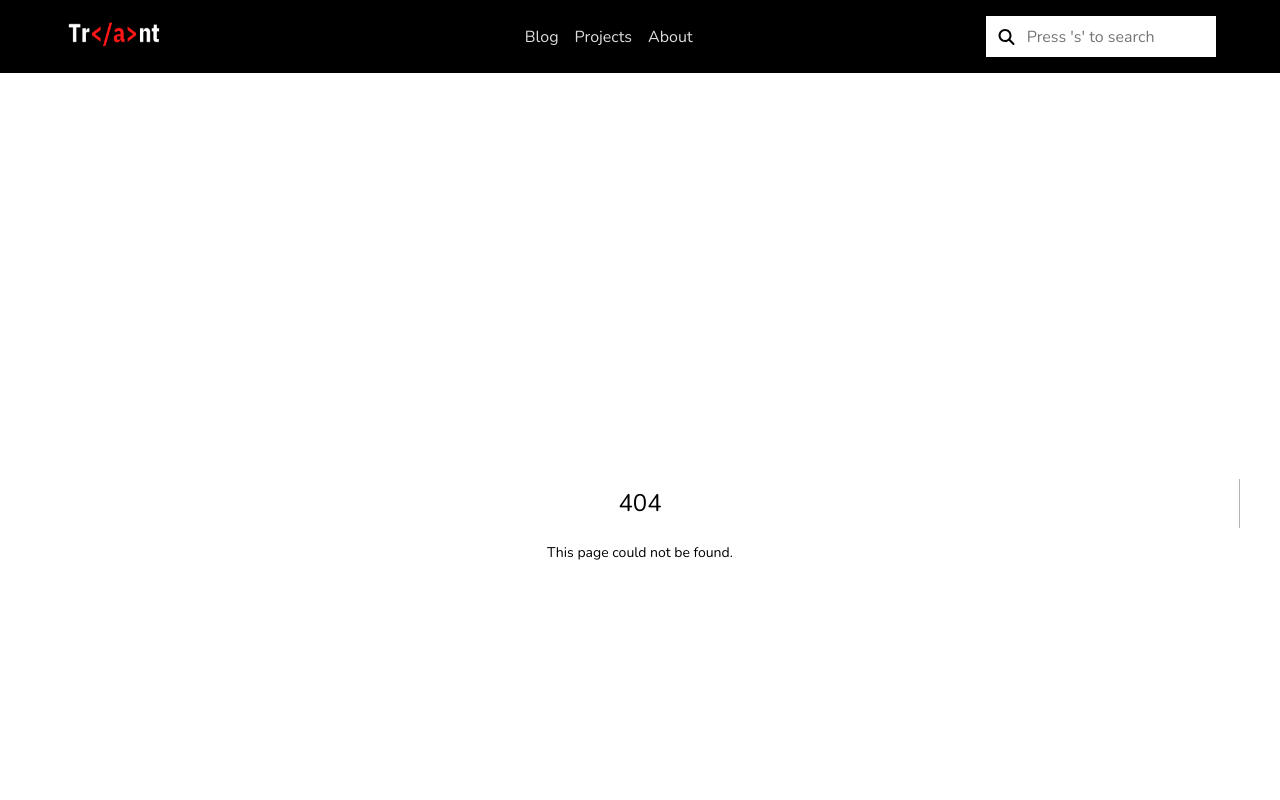
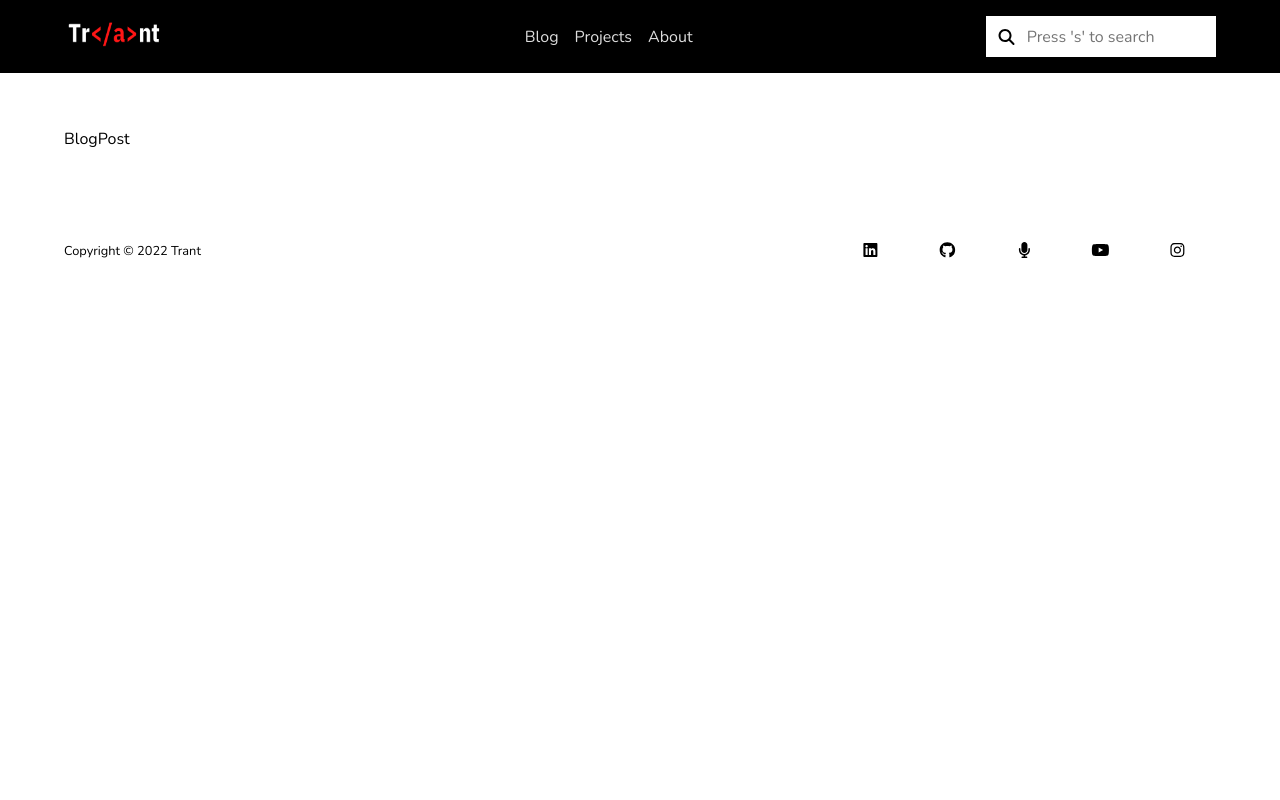
Before and after one commit to blossom-babs/trant-2.0, a Next.js app: page /blog/1 in a window 1280 px wide. Before the commit this address had no page. Shown: the top 800 px of the page. Built offline with nearby package versions, Linux system fonts and the light colour scheme.

Commit message:
rename post folder to blog

```diff
--- /dev/null
+++ b/pages/blog/[id].tsx
@@ -0,0 +1,9 @@
+import React from 'react'
+
+const BlogPost = () => {
+  return (
+    <div>BlogPost</div>
+  )
+}
+
+export default BlogPost
```
Also changed, not shown: pages/blog/index.tsx (renamed from pages/blog.tsx, +5 -5 lines).
